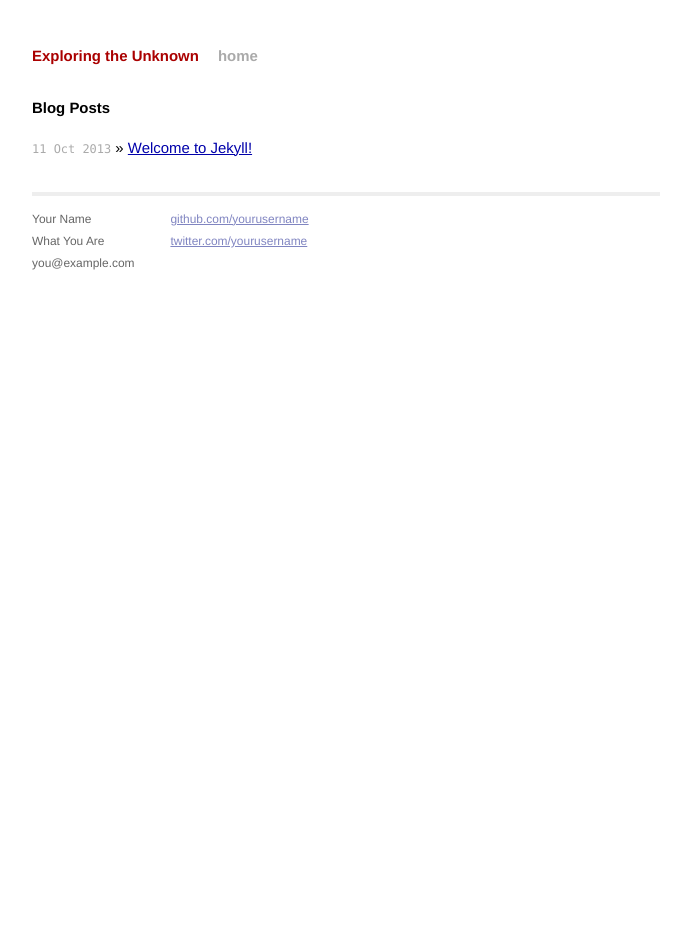
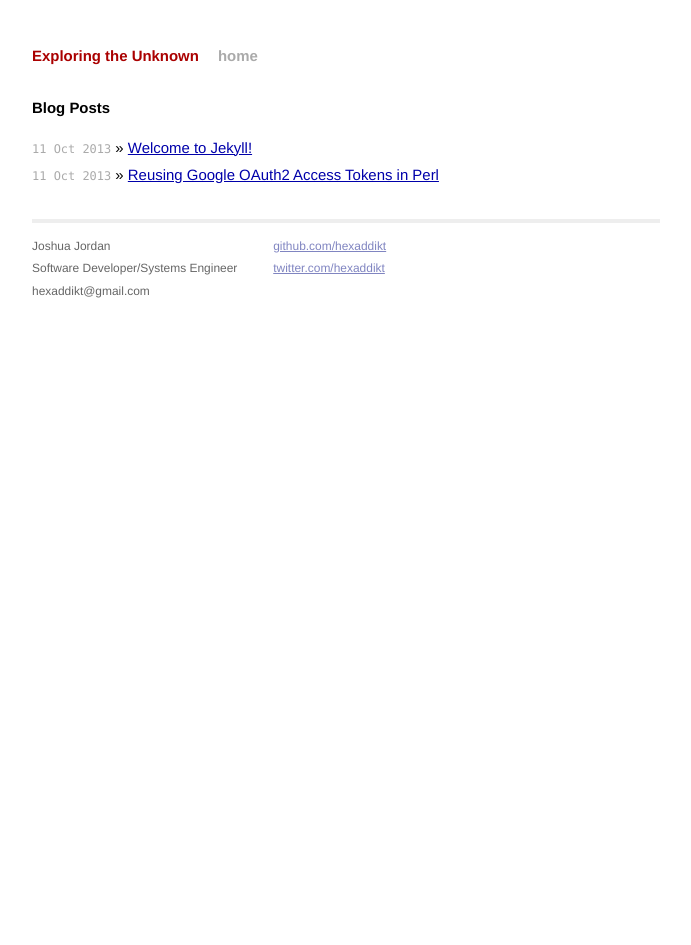
Before and after one commit to hexaddikt/hexaddikt.github.io, a Jekyll site: the page built from index.html, in a window 1280 px wide. Shown: the whole page, without its empty margins (294-985 px from the left). Built offline with Jekyll 4.4.1, drawn with Linux system fonts in a browser that asks for light colours; Markdown is read by kramdown in place of the engine named in the settings.

Commit message:
Update content for the post regarding oauth2 perl api for Google Docs

```diff
--- a/_layouts/default.html
+++ b/_layouts/default.html
@@ -26,15 +26,15 @@
           <div class="footer">
             <div class="contact">
               <p>
-                Your Name<br />
-                What You Are<br />
-                you@example.com
+                Joshua Jordan<br />
+                Software Developer/Systems Engineer<br />
+               	hexaddikt@gmail.com
               </p>
             </div>
             <div class="contact">
               <p>
-                <a href="https://github.com/yourusername">github.com/yourusername</a><br />
-                <a href="https://twitter.com/yourusername">twitter.com/yourusername</a><br />
+                <a href="https://github.com/hexaddikt">github.com/hexaddikt</a><br />
+                <a href="https://twitter.com/hexaddikt">twitter.com/hexaddikt</a><br />
               </p>
             </div>
           </div>
--- a/index.html
+++ b/index.html
@@ -1,6 +1,6 @@
 ---
 layout: default
-title: Your New Jekyll Site
+title: Exploring the Unknown
 ---
 
 <div id="home">
```
Also changed, not shown: _posts/2013-10-11-reusing-google-oauth2-tokens-perl.markdown (added, +28 -0 lines), README.md (deleted).
